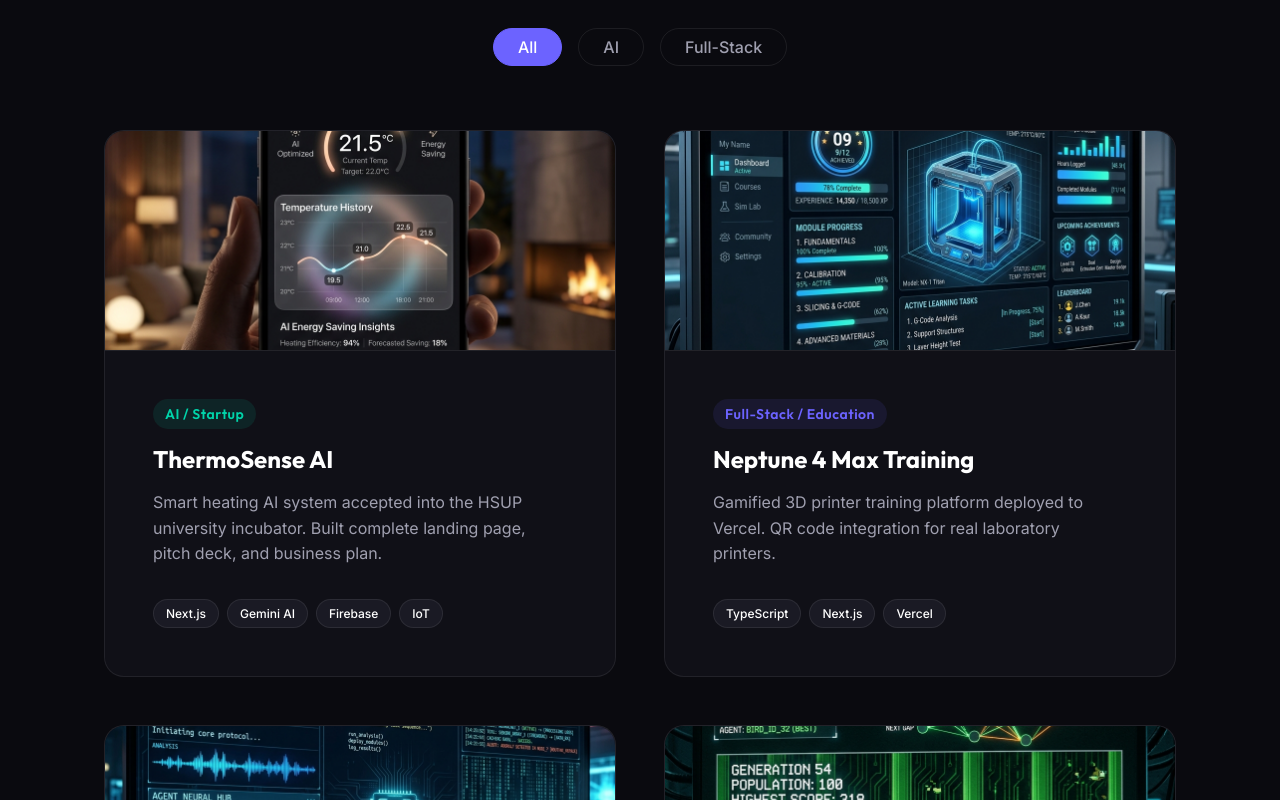
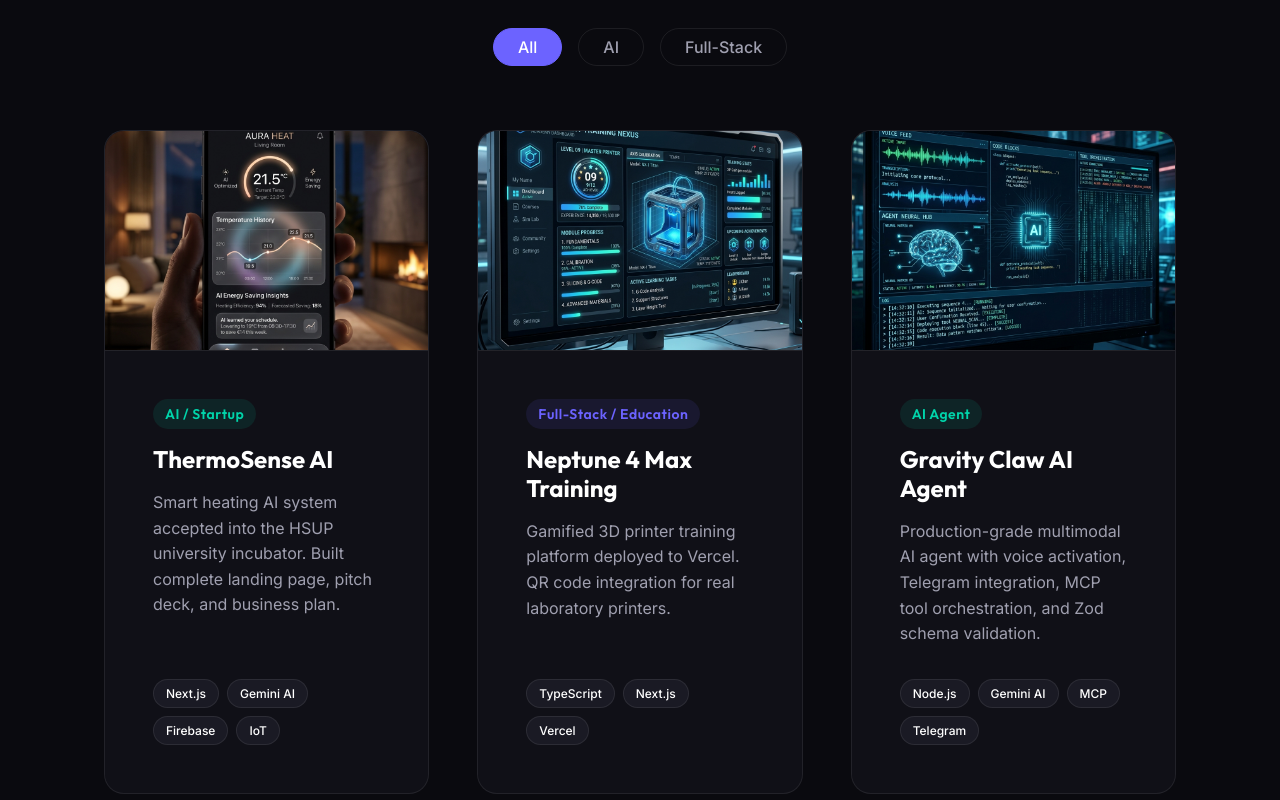
Before and after one commit to lracz/cv-portfolio, a React (Vite) app: page / in a window 1280 px wide. Shown: the part 4660-5460 px from the top of the page. Built offline with nearby package versions, Linux system fonts and the light colour scheme.

Commit message:
Optimize project grid responsiveness for smaller screens

```diff
--- a/src/styles/sections.css
+++ b/src/styles/sections.css
@@ -333,7 +333,7 @@
 .timeline__company { font-size: var(--fs-small); color: var(--accent-secondary); margin-bottom: var(--space-md); }
 
 /* ── PROJECTS ── */
-.projects__grid { display: grid; grid-template-columns: repeat(auto-fill, minmax(350px, 1fr)); gap: var(--space-xl); }
+.projects__grid { display: grid; grid-template-columns: repeat(auto-fill, minmax(300px, 1fr)); gap: var(--space-xl); }
 .project-card { border-radius: var(--radius-lg); overflow: hidden; background: var(--glass-bg); border: 1px solid var(--glass-border); transition: all var(--duration-normal) var(--ease-smooth); display: flex; flex-direction: column; position: relative; }
 .project-card:hover { transform: translateY(-6px); border-color: var(--accent-primary); box-shadow: 0 12px 40px rgba(108, 99, 255, 0.15); }
 
```
